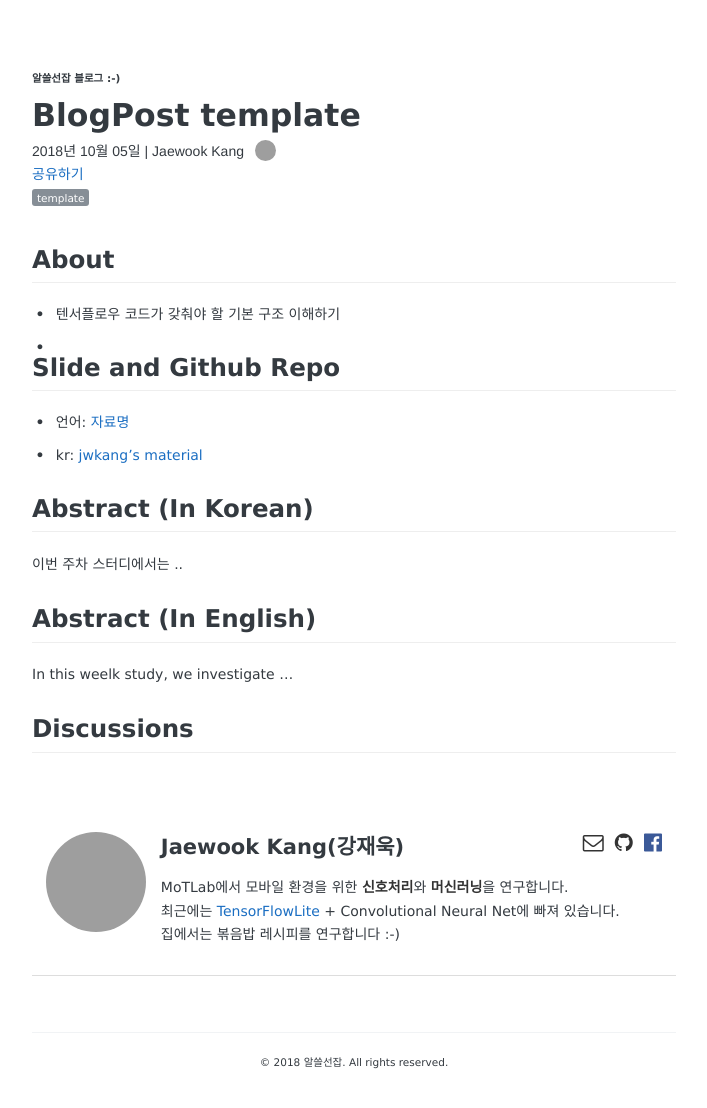
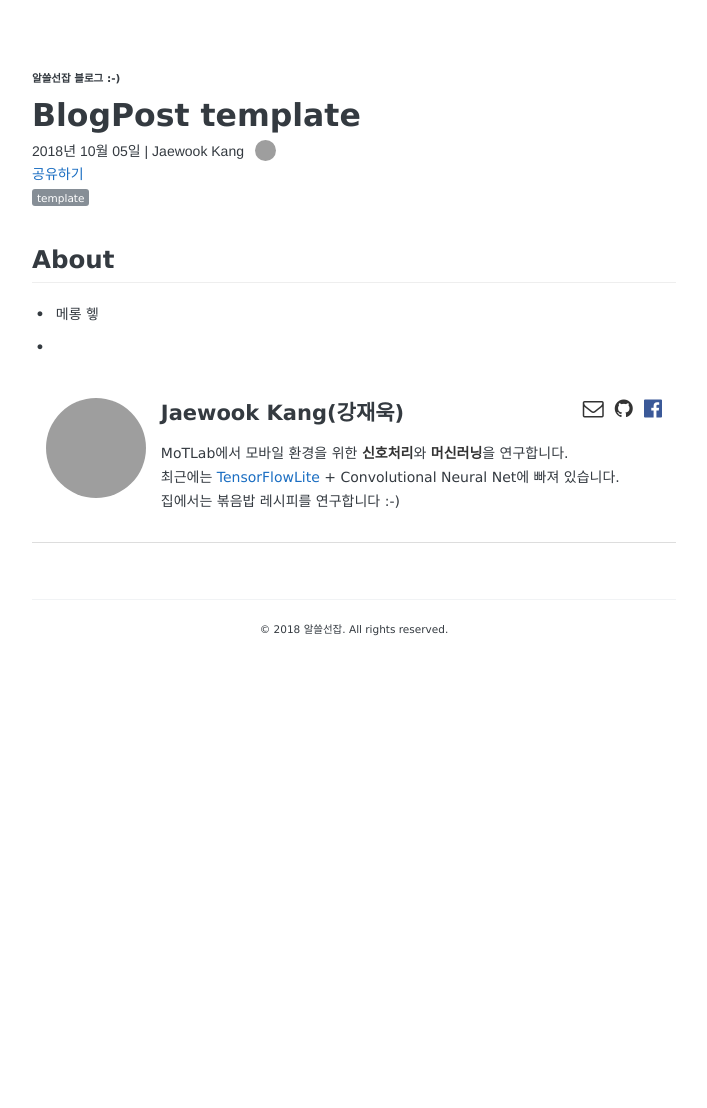
Before and after one commit to motlabs/linearalge.github.io, a Jekyll site: the page built from _posts/2018-10-05-postformat.md, in a window 1280 px wide, cut to the strip 0-1141 px from the top of the page. Shown: the top 1108 px of the strip, without its empty margins (286-993 px from the left). Built offline with Jekyll 4.4.1, drawn with Linux system fonts in a browser that asks for light colours; some web fonts are replaced; comment, search, counter and statistics services are not loaded; after the commit the page ends 900 px from its top, so only the background shows below that; grey boxes are pictures that could not be loaded.

Commit message:
readme update

```diff
--- a/_config.yml
+++ b/_config.yml
@@ -41,7 +41,7 @@ disqus:
   id:               "linearalge-github-io"
 
 # URL
-url:                "https://linearalge.github.io/" # the base hostname & protocol for your site
+url:                "https://motlabs.github.io/linearalge.github.io/" # the base hostname & protocol for your site
 # url:                "http://localhost:4000" # use this url when you develop
 #baseurl:            "/Kiko-plus" # the subpath of your site, e.g. /blog
 
@@ -67,8 +67,8 @@ nav:
 #    url:            "/archive"
 #  - name:           "Tags"
 #    url:            "/tags"
-#  - name:           "motlabs github link"
-#    url:            "https://github.com/motlabs/"
+#  - name:           "linearalge github link"
+#    url:            "https://motlabs.github.io/linearalge.github.io/"
 
 # Sass
 sass:
--- a/_posts/2018-10-05-postformat.md
+++ b/_posts/2018-10-05-postformat.md
@@ -7,21 +7,10 @@ date: 2018-10-05
 tags: [Template]
 comments: true
 subdir: postformat
+thumbnail: linearalge_logo.png
 share: true
 ---
 
 ## About
-- 텐서플로우 코드가 갖춰야 할 기본 구조 이해하기
+- 메롱 헿
 -
-
-## Slide and Github Repo
-- 언어: [자료명 ](url link)
-- kr: [jwkang's material](https://www.google.co.kr/imgres?imgurl=http%3A%2F%2F1.bp.blogspot.com%2F-unEnHyBRhX0%2FVVSW_y5FnOI%2FAAAAAAAAJC4%2FlYTy1e2iW48%2Fs1600%2Faskr.jpg&imgrefurl=http%3A%2F%2Fvhehfdl.blogspot.com%2F2015%2F05%2Fblog-post_80.html&docid=SpBLP7UgUgPnjM&tbnid=k2wOnSoBKPOeAM%3A&vet=10ahUKEwjwh_LkxcPbAhWKQpQKHVb3CfkQMwhJKAAwAA..i&w=510&h=406&bih=915&biw=960&q=%EB%8B%B9%ED%96%88%EB%8B%A4%20%EC%A7%A4&ved=0ahUKEwjwh_LkxcPbAhWKQpQKHVb3CfkQMwhJKAAwAA&iact=mrc&uact=8)
-
-## Abstract (In Korean)
-이번 주차 스터디에서는 ..
-
-## Abstract (In English)
-In this weelk study, we investigate ...
-
-## Discussions
```
Also changed, not shown: assets/images/postformat/linearalge_logo.png (added).
